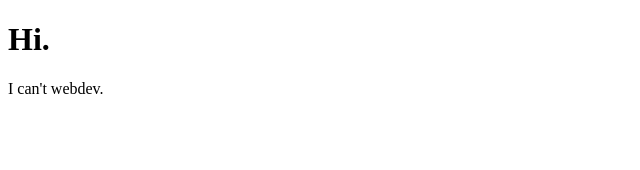
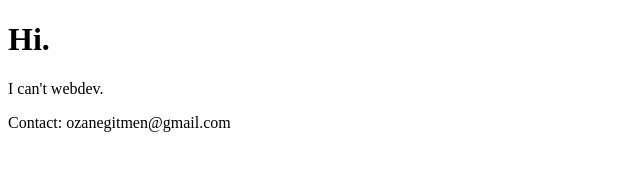
Before and after one commit to 654wak654/654wak654.github.io, a plain HTML site: page index.html in a window 1280 px wide. Shown: the whole page, without its empty margins (0-640 px from the left). Drawn offline with Linux system fonts and the light colour scheme.

Commit message:
Update index.html

```diff
--- a/index.html
+++ b/index.html
@@ -3,5 +3,6 @@
 <body>
 <h1>Hi.</h1>
 <p>I can't webdev.</p>
+<p>Contact: ozanegitmen@gmail.com</p>
 </body>
 </html>
```
